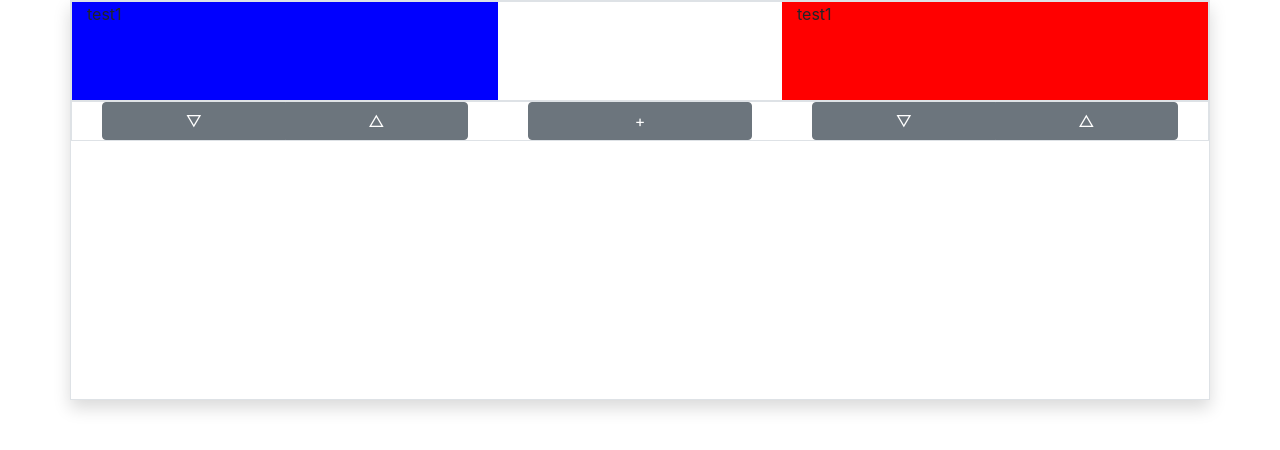
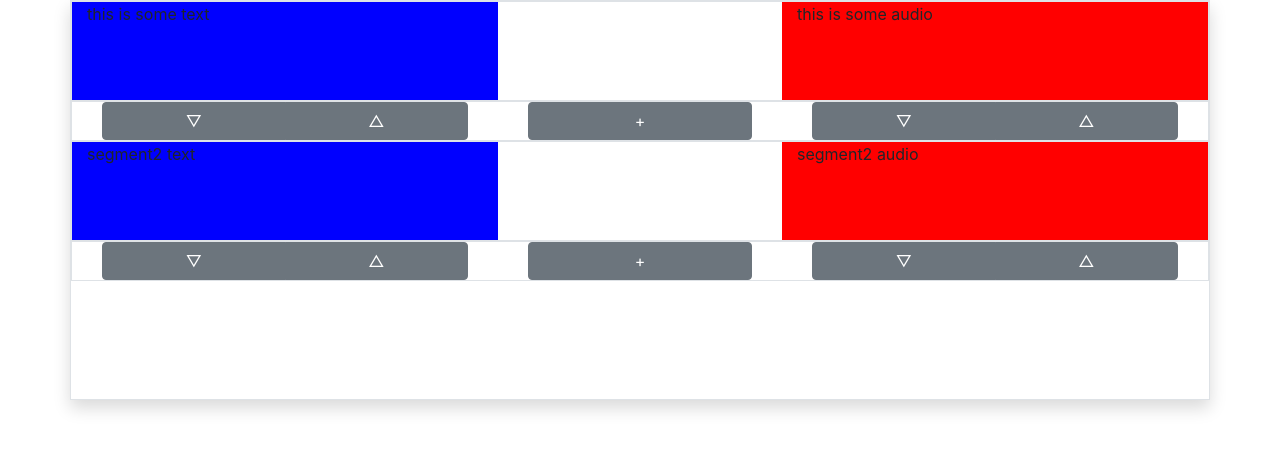
Before and after one commit to toppy42/booksubber_react, a React (Create React App) app: page / in a window 1280 px wide. Shown: the top 450 px of the page. Built offline with nearby package versions, Linux system fonts and the light colour scheme.

Commit message:
add dynmic generation of content editing areas and new datatype for managing the data in each row

```diff
--- a/src/App.jsx
+++ b/src/App.jsx
@@ -1,15 +1,13 @@
 import React from 'react';
 import 'bootstrap/dist/css/bootstrap.min.css';
 import Page from './layouts/Page';
-import ContentSyncRow from './components/ContentSyncRow';
-import ControlRow from './components/ControlRow';
+import SyncEditingArea from './components/SyncEditingArea';
 
 function App() {
   return (
     <div className="w-100">
       <Page>
-        <ContentSyncRow />
-        <ControlRow />
+        <SyncEditingArea />
       </Page>
     </div>
   );
--- a/src/components/ContentArea.jsx
+++ b/src/components/ContentArea.jsx
@@ -2,10 +2,6 @@ import React from 'react';
 import PropTypes from 'prop-types';
 
 class ContentArea extends React.Component {
-  static defaultProps = {
-    contentList: ['test1'],
-  };
-
   constructor(props) {
     super(props);
   }
--- a/src/components/ContentSyncRow.jsx
+++ b/src/components/ContentSyncRow.jsx
@@ -1,20 +1,30 @@
 import React from 'react';
 import ContentArea from './ContentArea';
+import PropTypes from 'prop-types';
 
 class ContentSyncRow extends React.Component {
+  constructor(props){
+    super(props)
+  }
+
   render() {
     return (
       <div className="row border" style={{ height: '100px' }}>
         <div className="col-sm" style={{ backgroundColor: 'blue' }}>
-          <ContentArea />
+          <ContentArea contentList={this.props.textContentList}/>
         </div>
         <div className="col-sm-3" style={{ backgroundColor: 'white' }}></div>
         <div className="col-sm" style={{ backgroundColor: 'red' }}>
-          <ContentArea />
+          <ContentArea contentList={this.props.audioContentList}/>
         </div>
       </div>
     );
   }
 }
 
+ContentArea.propTypes = {
+  textContentList: PropTypes.array,
+  audioContentList: PropTypes.array
+};
+
 export default ContentSyncRow;
--- /dev/null
+++ b/src/components/SyncEditingArea.jsx
@@ -0,0 +1,42 @@
+import React from 'react';
+import ContentArea from './ContentArea';
+import ControlRow from './ControlRow';
+import SyncGroup from '../data_components/SyncGroup';
+import ContentSyncRow from './ContentSyncRow';
+
+class SyncEditingArea extends React.Component {
+  constructor(props) {
+    super(props);
+    this.state = {
+      syncGroups: [
+        new SyncGroup(['this is some text'], ['this is some audio']),
+        new SyncGroup(['segment2 text'], ['segment2 audio'])
+      ],
+    };
+  }
+
+  generateContentSyncRows() {
+    return(
+      this.state.syncGroups.map(function(syncGroup){
+        return([
+            <ContentSyncRow
+              textContentList={syncGroup.textContentList}
+              audioContentList={syncGroup.audioContentList}
+            />,
+            <ControlRow />
+          ]
+        )
+      })
+    );
+  }
+
+  render() {
+    return (
+      <div>
+        {this.generateContentSyncRows()}
+      </div>
+    );
+  }
+}
+
+export default SyncEditingArea;
--- /dev/null
+++ b/src/data_components/SyncGroup.js
@@ -0,0 +1,23 @@
+import PropTypes from 'prop-types';
+
+class SyncGroup {
+  constructor(textContentList, audioContentList){
+    this.textContentList = textContentList;
+    this.audioContentList = audioContentList;
+  }
+
+  pushNewStartText(newText){
+
+  }
+
+  pushNewEndText(newText){
+
+  }
+}
+
+SyncGroup.propTypes = {
+  textContentList: PropTypes.array,
+  audioContentList: PropTypes.array
+};
+
+export default SyncGroup;
```
